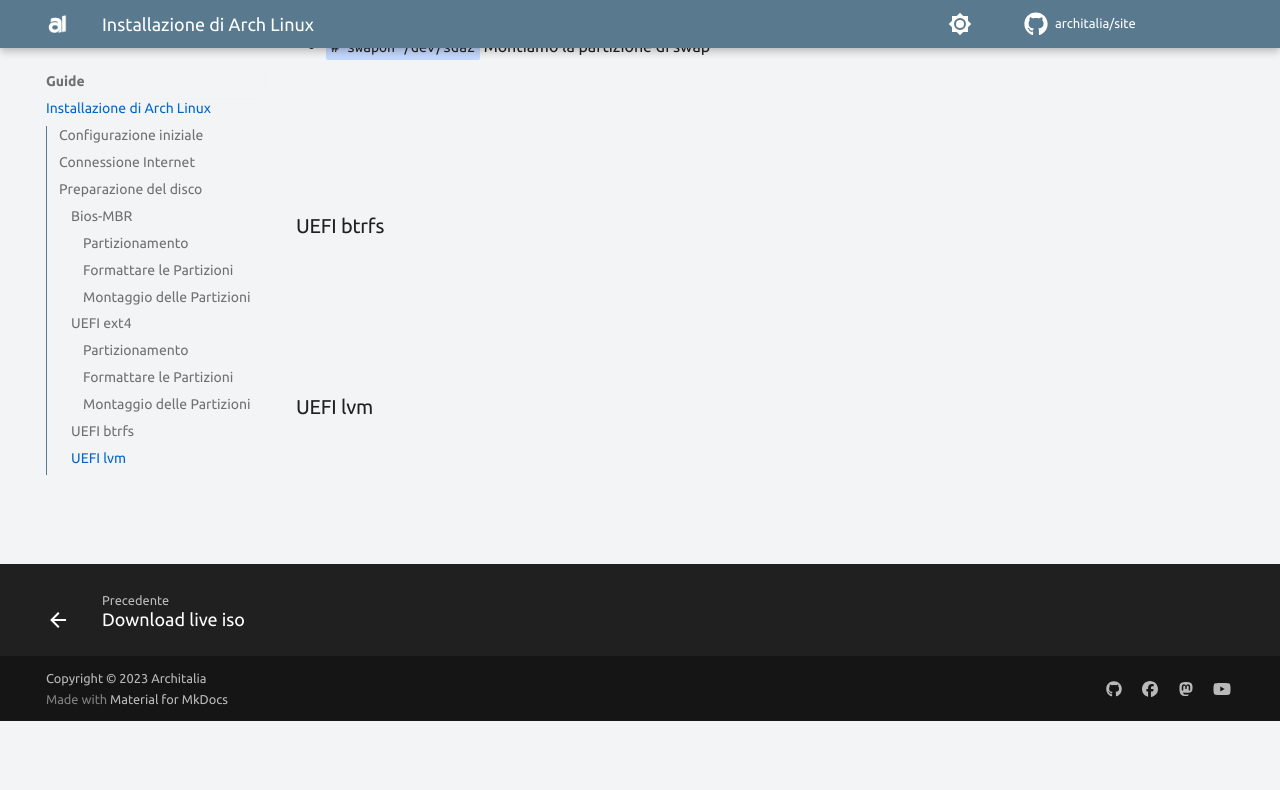
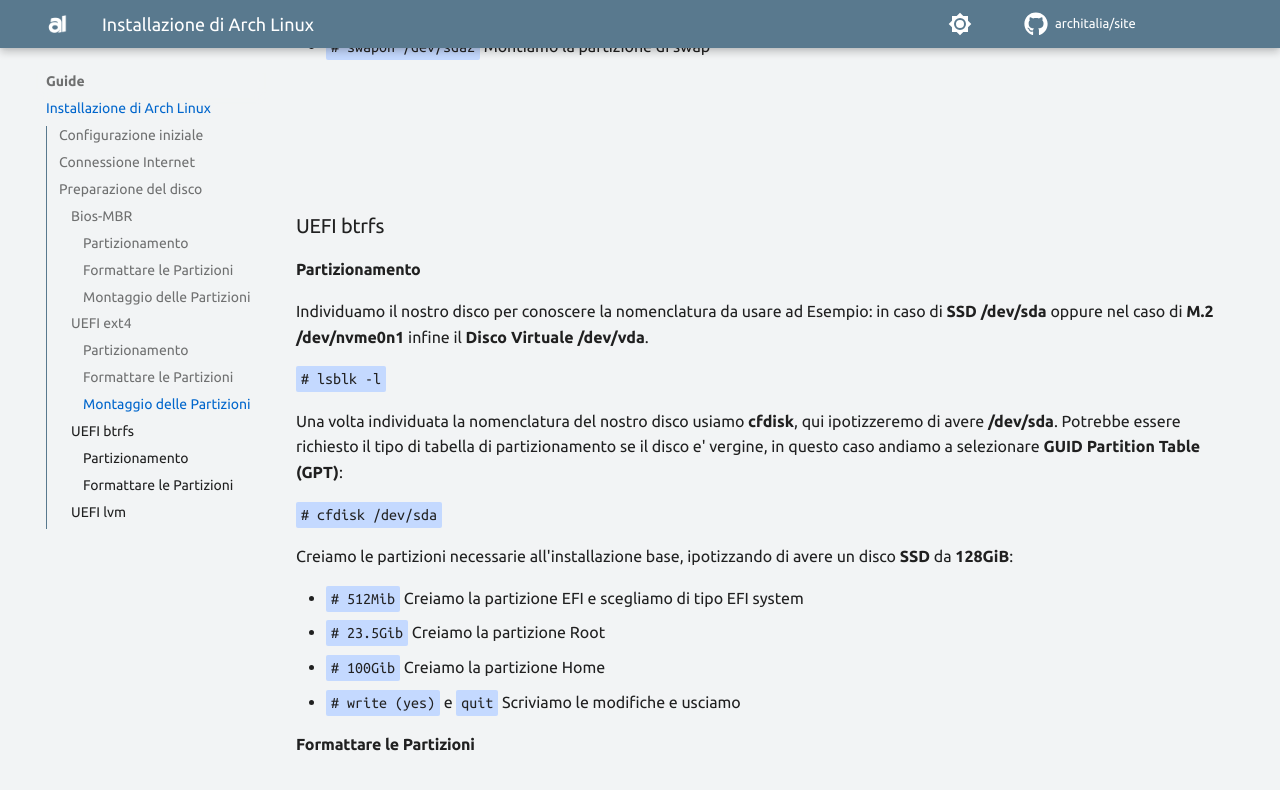
Before and after one commit to ArchItalia/site, an MkDocs documentation site: the page built from docs/Guide/guide.md, in a window 1280 px wide and 900 px high, scrolled down 3755 px. Shown: the top 790 px of the window. Built offline with MkDocs 1.6.1 and Material for MkDocs 9.7.7, drawn with Linux system fonts in a browser that asks for light colours; comment, search, counter and statistics services are not loaded; the version menu is left out; before the commit the page ends 4476 px from its top, so only the background shows below that; some of the changed text lies outside the part shown.

Commit message:
Update guide.md

```diff
--- a/docs/Guide/guide.md
+++ b/docs/Guide/guide.md
@@ -105,7 +105,7 @@
 
 Creiamo le partizioni necessarie all'installazione base, ipotizzando di avere un disco **SSD** da **128GiB**:
 
-- `# 4Gib`   Creiamo una partizione per la swap e selezioniamo tipo swap
+- `# 512Mib`  Creiamo la partizione EFI e scegliamo di tipo EFI system
 - `# 23.5Gib`  Creiamo la partizione Root
 - `# 100Gib`  Creiamo la partizione Home
 - `# write (yes)` e `quit`  Scriviamo le modifiche e usciamo
@@ -132,6 +132,23 @@
 
 ### UEFI btrfs
 
+#### Partizionamento
+Individuamo il nostro disco per conoscere la nomenclatura da usare ad Esempio: in caso di **SSD /dev/sda** oppure nel caso di **M.2 /dev/nvme0n1** infine il **Disco Virtuale /dev/vda**.
+
+`# lsblk -l`
+
+Una volta individuata la nomenclatura del nostro disco usiamo **cfdisk**, qui ipotizzeremo di avere **/dev/sda**. Potrebbe essere richiesto il tipo di tabella di partizionamento se il disco e' vergine, in questo caso andiamo a selezionare **GUID Partition Table (GPT)**:
+
+`# cfdisk /dev/sda`
+
+Creiamo le partizioni necessarie all'installazione base, ipotizzando di avere un disco **SSD** da **128GiB**:
+
+- `# 512Mib`  Creiamo la partizione EFI e scegliamo di tipo EFI system
+- `# 23.5Gib`  Creiamo la partizione Root
+- `# 100Gib`  Creiamo la partizione Home
+- `# write (yes)` e `quit`  Scriviamo le modifiche e usciamo
+
+#### Formattare le Partizioni
 
 
 
```
